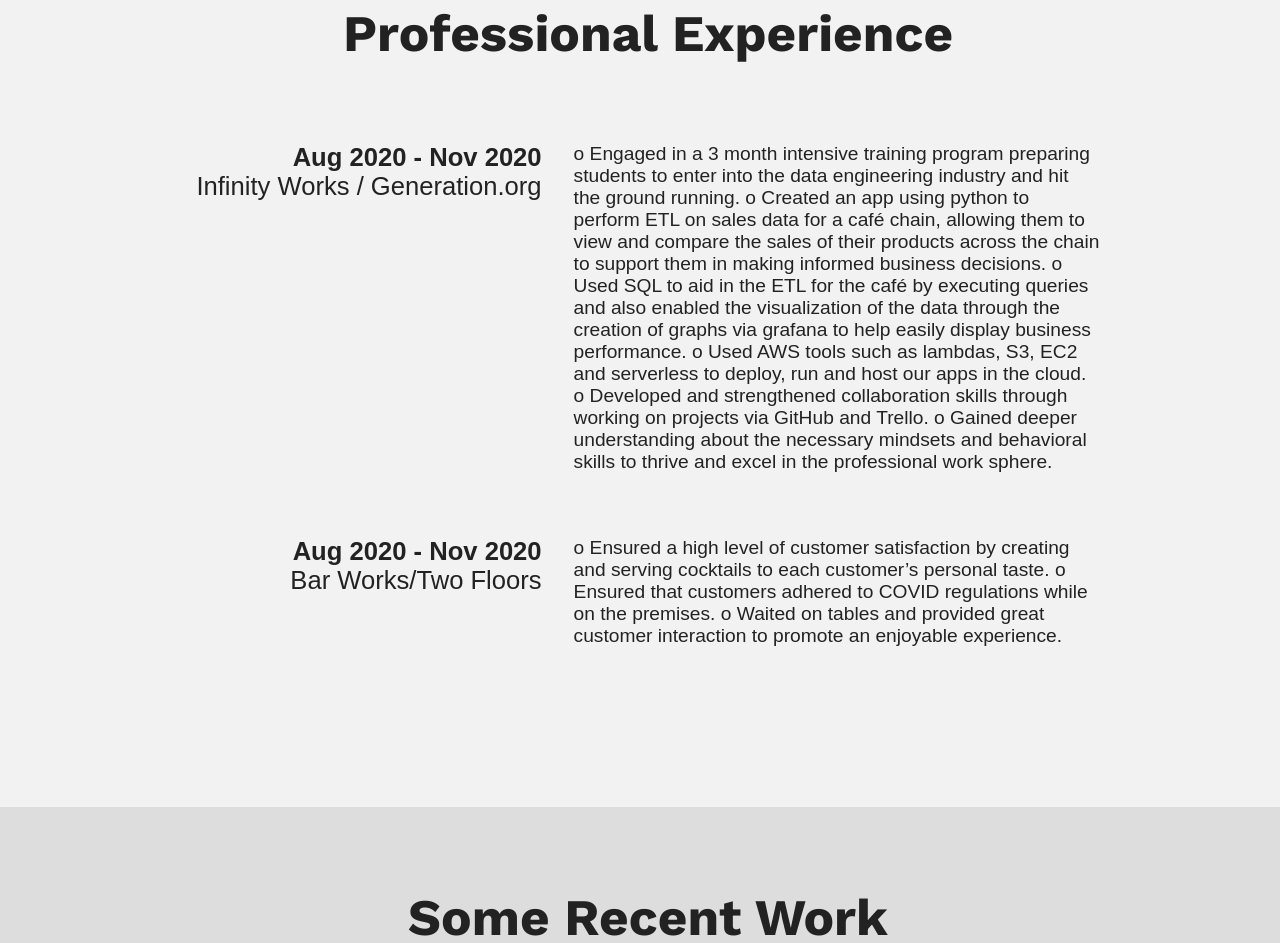
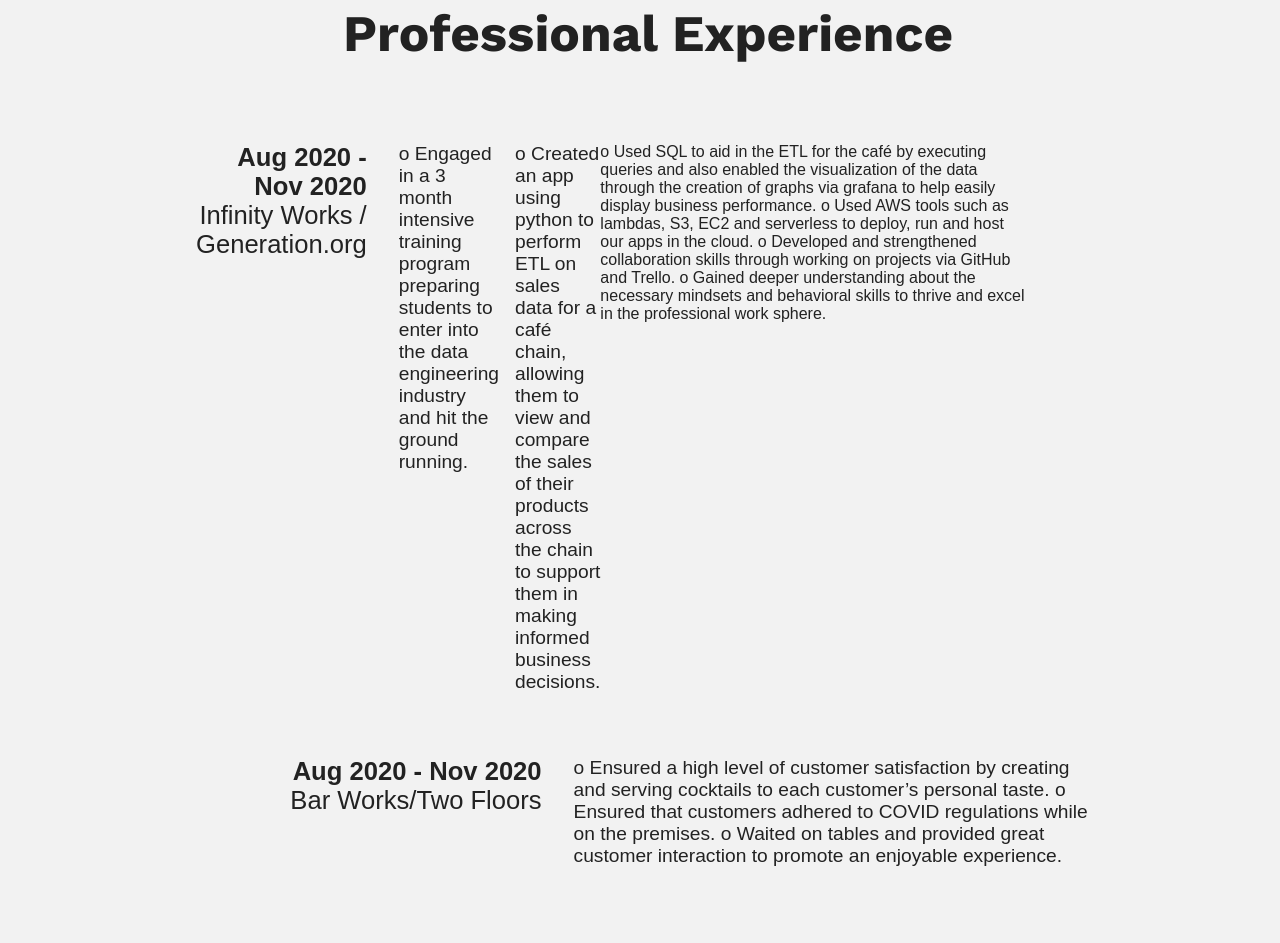
Before and after one commit to FreddieLutu/FreddieLutuPS.github.io, a website: page index.html in a window 1280 px wide. Shown: the part 1212-2155 px from the top of the page. Drawn offline with nearby package versions, Linux system fonts and the light colour scheme.

Commit message:
website edits

```diff
--- a/index.html
+++ b/index.html
@@ -103,8 +103,8 @@
                             <li>Infinity Works / Generation.org</li>
                         </ul>
 
-                        <p> o	Engaged in a 3 month intensive training program preparing students to enter into the data engineering industry and hit the ground running.
-                            o	Created an app using python to perform ETL on sales data for a café chain, allowing them to view and compare the sales of their products across the chain to support them in making informed business decisions.
+                        <p> o	Engaged in a 3 month intensive training program preparing students to enter into the data engineering industry and hit the ground running.</p>
+                        <p> o	Created an app using python to perform ETL on sales data for a café chain, allowing them to view and compare the sales of their products across the chain to support them in making informed business decisions.</p>
                             o	Used SQL to aid in the ETL for the café by executing queries and also enabled the visualization of the data through the creation of graphs via grafana to help easily display business performance.
                             o	Used AWS tools such as lambdas, S3, EC2 and serverless to deploy, run and host our apps in the cloud.
                             o	Developed and strengthened collaboration skills through working on projects via GitHub and Trello.
@@ -139,8 +139,8 @@
 
                         <!-- This is a slide -->
                         <article class="slide active">
-                            <img src="2020-11-10 (2).png" />
-                            <img src="2020-11-10 (4).png" />
+                            <img src="2020-11-10 (2).png" /> <img src="2020-11-10 (4).png" />
+
                             <img src="2020-11-10 (6).png" />
                             <img src="2020-11-06 (4)_LI.jpg" />
                             <div class="meta">
```
Also changed, not shown: prof.jpeg (added).
